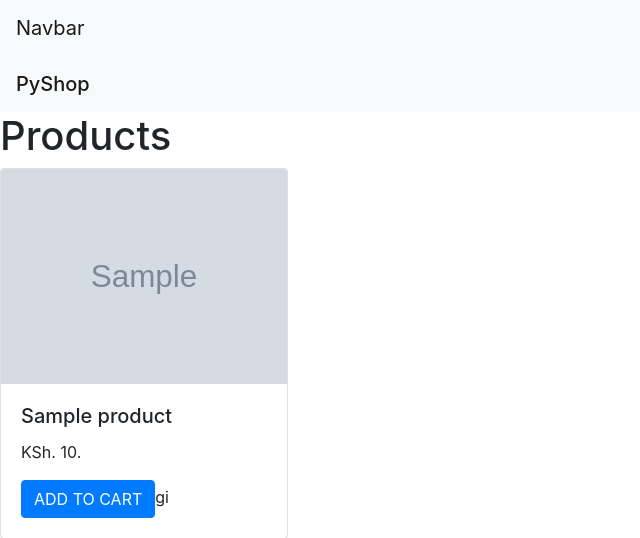
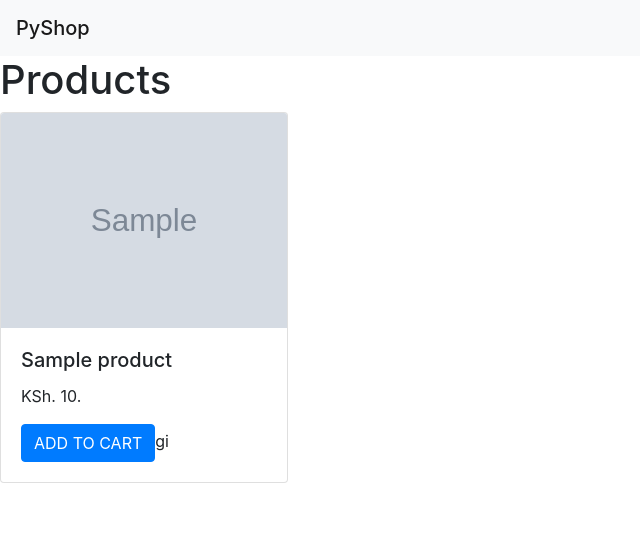
Before and after one commit to collinsjumaz/farmshopy, a Python web app: template products/templates/index.html in a window 1280 px wide. Shown: the top 538 px of the page, without its empty margins (0-640 px from the left). Run offline with Jinja, Linux system fonts and the light colour scheme; the template is opened without the code that fills it: most values are stand-ins (such as "Sample title", 1, 10 or a date in 2020); grey boxes marked "Sample" are stand-in pictures; some libraries are stand-ins or nearby versions.

Commit message:
Moved base outside admin template

```diff
--- a/products/templates/base.html
+++ b/templates/base.html
@@ -12,11 +12,6 @@
     <title>PyShop</title>
 </head>
 <body>
-<!-- As a link -->
-<nav class="navbar navbar-light bg-light">
-    <a class="navbar-brand" href="#">Navbar</a>
-</nav>
-
 <!-- As a heading -->
 <nav class="navbar navbar-light bg-light">
     <span class="navbar-brand mb-0 h1">PyShop</span>
```
